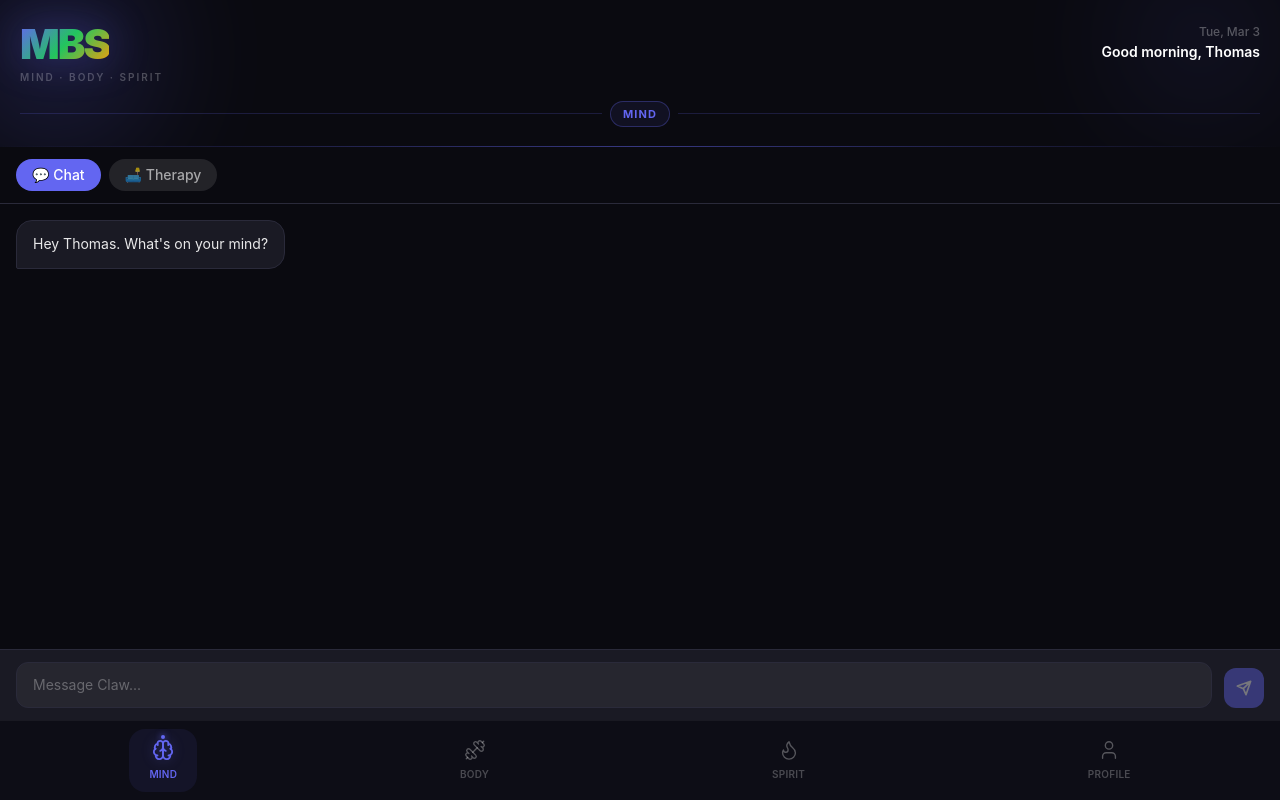
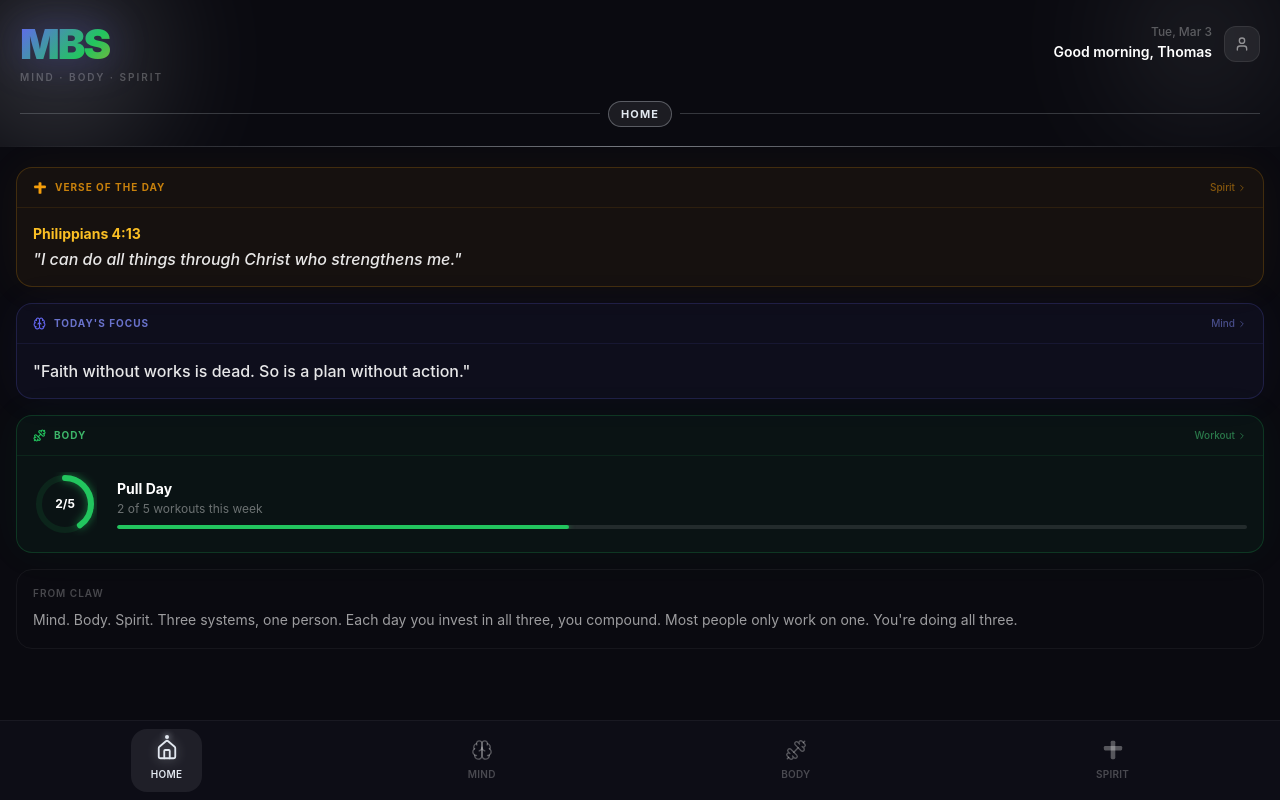
Before and after one commit to tomthornton/life-app, a Next.js app: page / in a window 1280 px wide. Built offline with nearby package versions, Linux system fonts and the light colour scheme.

Commit message:
feat: home tab, cross icon, profile in header, christian context

```diff
--- a/app/page.tsx
+++ b/app/page.tsx
@@ -1,6 +1,7 @@
 'use client'
 
 import { useState, useEffect } from 'react'
+import HomeTab from '@/components/tabs/HomeTab'
 import MindTab from '@/components/tabs/MindTab'
 import BodyTab from '@/components/tabs/BodyTab'
 import SpiritTab from '@/components/tabs/SpiritTab'
@@ -8,10 +9,10 @@ import ProfileTab from '@/components/tabs/ProfileTab'
 import BottomNav from '@/components/BottomNav'
 import AppHeader from '@/components/AppHeader'
 
-export type Tab = 'mind' | 'body' | 'spirit' | 'profile'
+export type Tab = 'home' | 'mind' | 'body' | 'spirit' | 'profile'
 
 export default function Home() {
-  const [activeTab, setActiveTab] = useState<Tab>('mind')
+  const [activeTab, setActiveTab] = useState<Tab>('home')
   const [userName, setUserName] = useState('Thomas')
 
   useEffect(() => {
@@ -21,9 +22,14 @@ export default function Home() {
 
   return (
     <main className="fixed inset-0 flex flex-col bg-[#0a0a10] overflow-hidden">
-      <AppHeader activeTab={activeTab} userName={userName} />
+      <AppHeader
+        activeTab={activeTab}
+        userName={userName}
+        onProfilePress={() => setActiveTab('profile')}
+      />
 
       <div className="flex-1 overflow-y-auto no-scrollbar">
+        {activeTab === 'home'    && <HomeTab setActiveTab={setActiveTab} />}
         {activeTab === 'mind'    && <MindTab />}
         {activeTab === 'body'    && <BodyTab />}
         {activeTab === 'spirit'  && <SpiritTab />}
--- a/components/AppHeader.tsx
+++ b/components/AppHeader.tsx
@@ -1,8 +1,10 @@
 'use client'
 
+import { User } from 'lucide-react'
 import { Tab } from '@/app/page'
 
 const TAB_LABELS: Record<Tab, string> = {
+  home: 'Home',
   mind: 'Mind',
   body: 'Body',
   spirit: 'Spirit',
@@ -10,18 +12,21 @@ const TAB_LABELS: Record<Tab, string> = {
 }
 
 const TAB_COLORS: Record<Tab, string> = {
-  mind: '#6366f1',
-  body: '#22c55e',
-  spirit: '#f59e0b',
+  home:    '#e2e8f0',
+  mind:    '#6366f1',
+  body:    '#22c55e',
+  spirit:  '#f59e0b',
   profile: '#94a3b8',
 }
 
 export default function AppHeader({
   activeTab,
   userName,
+  onProfilePress,
 }: {
   activeTab: Tab
   userName: string
+  onProfilePress: () => void
 }) {
   const greeting = () => {
     const h = new Date().getHours()
@@ -51,13 +56,12 @@ export default function AppHeader({
       />
 
       <div className="relative px-5 pt-6 pb-5">
-        {/* Top row */}
+        {/* Top row: wordmark + greeting + profile */}
         <div className="flex items-start justify-between mb-4">
           {/* MBS Wordmark */}
           <div>
-            <div className="flex items-end gap-0.5 leading-none">
             <span
-                className="font-black tracking-tighter"
+              className="font-black tracking-tighter block"
               style={{
                 fontSize: '2.6rem',
                 lineHeight: 1,
@@ -70,27 +74,42 @@ export default function AppHeader({
             >
               MBS
             </span>
-            </div>
             <p className="text-[10px] font-semibold tracking-[0.2em] text-white/25 uppercase mt-1">
               Mind · Body · Spirit
             </p>
           </div>
 
-          {/* User + date */}
+          {/* Right: greeting + profile button */}
+          <div className="flex items-start gap-3">
             <div className="text-right">
               <p className="text-xs text-white/30 font-medium">
                 {new Date().toLocaleDateString('en-US', { weekday: 'short', month: 'short', day: 'numeric' })}
               </p>
-            <p className="text-sm font-semibold text-white mt-0.5">{greeting()}, {userName.split(' ')[0]}</p>
+              <p className="text-sm font-semibold text-white mt-0.5">
+                {greeting()}, {userName.split(' ')[0]}
+              </p>
+            </div>
+
+            {/* Profile button */}
+            <button
+              onClick={onProfilePress}
+              className="w-9 h-9 rounded-xl flex items-center justify-center transition-all duration-200 mt-0.5"
+              style={{
+                background: activeTab === 'profile' ? `${color}20` : 'rgba(255,255,255,0.07)',
+                border: `1px solid ${activeTab === 'profile' ? `${color}50` : 'rgba(255,255,255,0.08)'}`,
+              }}
+            >
+              <User
+                size={16}
+                style={{ color: activeTab === 'profile' ? color : 'rgba(255,255,255,0.5)' }}
+              />
+            </button>
           </div>
         </div>
 
         {/* Active tab pill */}
         <div className="flex items-center gap-2">
-          <div
-            className="h-px flex-1 opacity-20"
-            style={{ background: color }}
-          />
+          <div className="h-px flex-1 opacity-20" style={{ background: color }} />
           <span
             className="text-[11px] font-bold tracking-widest uppercase px-3 py-1 rounded-full border transition-all duration-500"
             style={{
@@ -101,10 +120,7 @@ export default function AppHeader({
           >
             {TAB_LABELS[activeTab]}
           </span>
-          <div
-            className="h-px flex-1 opacity-20"
-            style={{ background: color }}
-          />
+          <div className="h-px flex-1 opacity-20" style={{ background: color }} />
         </div>
       </div>
     </div>
--- a/components/BottomNav.tsx
+++ b/components/BottomNav.tsx
@@ -1,19 +1,83 @@
 'use client'
 
-import { Brain, Dumbbell, Flame, User } from 'lucide-react'
+import { Brain, Dumbbell, House } from 'lucide-react'
 import { Tab } from '@/app/page'
+import CrossIcon from '@/components/icons/CrossIcon'
 
 const tabs: {
   id: Tab
   label: string
-  Icon: React.ElementType
+  renderIcon: (active: boolean, color: string, glow: string) => React.ReactNode
   activeColor: string
   glowColor: string
 }[] = [
-  { id: 'mind',    label: 'Mind',    Icon: Brain,    activeColor: '#6366f1', glowColor: 'rgba(99,102,241,0.3)' },
-  { id: 'body',    label: 'Body',    Icon: Dumbbell, activeColor: '#22c55e', glowColor: 'rgba(34,197,94,0.3)' },
-  { id: 'spirit',  label: 'Spirit',  Icon: Flame,    activeColor: '#f59e0b', glowColor: 'rgba(245,158,11,0.3)' },
-  { id: 'profile', label: 'Profile', Icon: User,     activeColor: '#94a3b8', glowColor: 'rgba(148,163,184,0.3)' },
+  {
+    id: 'home',
+    label: 'Home',
+    renderIcon: (active, color, glow) => (
+      <House
+        size={22}
+        strokeWidth={active ? 2 : 1.5}
+        style={{
+          color: active ? color : 'rgba(255,255,255,0.3)',
+          filter: active ? `drop-shadow(0 0 6px ${glow})` : 'none',
+          transition: 'all 0.3s',
+        }}
+      />
+    ),
+    activeColor: '#e2e8f0',
+    glowColor: 'rgba(226,232,240,0.4)',
+  },
+  {
+    id: 'mind',
+    label: 'Mind',
+    renderIcon: (active, color, glow) => (
+      <Brain
+        size={22}
+        strokeWidth={active ? 2 : 1.5}
+        style={{
+          color: active ? color : 'rgba(255,255,255,0.3)',
+          filter: active ? `drop-shadow(0 0 6px ${glow})` : 'none',
+          transition: 'all 0.3s',
+        }}
+      />
+    ),
+    activeColor: '#6366f1',
+    glowColor: 'rgba(99,102,241,0.4)',
+  },
+  {
+    id: 'body',
+    label: 'Body',
+    renderIcon: (active, color, glow) => (
+      <Dumbbell
+        size={22}
+        strokeWidth={active ? 2 : 1.5}
+        style={{
+          color: active ? color : 'rgba(255,255,255,0.3)',
+          filter: active ? `drop-shadow(0 0 6px ${glow})` : 'none',
+          transition: 'all 0.3s',
+        }}
+      />
+    ),
+    activeColor: '#22c55e',
+    glowColor: 'rgba(34,197,94,0.4)',
+  },
+  {
+    id: 'spirit',
+    label: 'Spirit',
+    renderIcon: (active, color, glow) => (
+      <CrossIcon
+        size={22}
+        color={active ? color : 'rgba(255,255,255,0.3)'}
+        style={{
+          filter: active ? `drop-shadow(0 0 6px ${glow})` : 'none',
+          transition: 'all 0.3s',
+        }}
+      />
+    ),
+    activeColor: '#f59e0b',
+    glowColor: 'rgba(245,158,11,0.4)',
+  },
 ]
 
 export default function BottomNav({
@@ -26,36 +90,22 @@ export default function BottomNav({
   return (
     <nav className="safe-bottom bg-[#0d0d16] border-t border-white/5">
       <div className="flex items-center justify-around px-2 py-2">
-        {tabs.map(({ id, label, Icon, activeColor, glowColor }) => {
+        {tabs.map(({ id, label, renderIcon, activeColor, glowColor }) => {
           const isActive = activeTab === id
           return (
             <button
               key={id}
               onClick={() => setActiveTab(id)}
               className="relative flex flex-col items-center gap-1.5 px-5 py-2.5 rounded-2xl transition-all duration-300"
-              style={
-                isActive
-                  ? { background: `${activeColor}15` }
-                  : {}
-              }
+              style={isActive ? { background: `${activeColor}15` } : {}}
             >
-              {/* Active indicator dot */}
               {isActive && (
                 <span
                   className="absolute top-1.5 w-1 h-1 rounded-full"
                   style={{ background: activeColor, boxShadow: `0 0 6px ${activeColor}` }}
                 />
               )}
-
-              <Icon
-                size={22}
-                strokeWidth={isActive ? 2 : 1.5}
-                style={{
-                  color: isActive ? activeColor : 'rgba(255,255,255,0.3)',
-                  filter: isActive ? `drop-shadow(0 0 6px ${glowColor})` : 'none',
-                  transition: 'all 0.3s',
-                }}
-              />
+              {renderIcon(isActive, activeColor, glowColor)}
               <span
                 className="text-[10px] font-semibold tracking-wide transition-all duration-300"
                 style={{ color: isActive ? activeColor : 'rgba(255,255,255,0.25)' }}
--- /dev/null
+++ b/components/icons/CrossIcon.tsx
@@ -0,0 +1,26 @@
+export default function CrossIcon({
+  size = 22,
+  color = 'currentColor',
+  strokeWidth = 1.5,
+  style,
+}: {
+  size?: number
+  color?: string
+  strokeWidth?: number
+  style?: React.CSSProperties
+}) {
+  return (
+    <svg
+      width={size}
+      height={size}
+      viewBox="0 0 24 24"
+      fill="none"
+      style={style}
+    >
+      {/* Vertical beam */}
+      <rect x="9.5" y="2" width="5" height="20" rx="1.5" fill={color} />
+      {/* Horizontal beam */}
+      <rect x="2" y="7.5" width="20" height="5" rx="1.5" fill={color} />
+    </svg>
+  )
+}
--- /dev/null
+++ b/components/tabs/HomeTab.tsx
@@ -0,0 +1,163 @@
+'use client'
+
+import { Tab } from '@/app/page'
+import CrossIcon from '@/components/icons/CrossIcon'
+import { Brain, Dumbbell, ChevronRight } from 'lucide-react'
+
+const VERSE = {
+  reference: 'Philippians 4:13',
+  text: 'I can do all things through Christ who strengthens me.',
+}
+
+const QUOTES = [
+  "You don't have to feel ready. You just have to start.",
+  "Discipline is choosing between what you want now and what you want most.",
+  "The version of you that you're building — he's worth the work.",
+  "Faith without works is dead. So is a plan without action.",
+  "Small steps taken consistently beat giant leaps taken once.",
+  "You were made for more than you're currently settling for.",
+  "The hard days are the ones that build the person.",
+]
+
+const WORKOUT_TODAY = (() => {
+  const days = ['Rest', 'Push Day', 'Pull Day', 'Rest', 'Leg Day', 'Push + Core', 'Pull + Cardio']
+  const d = new Date().getDay() // 0=Sun
+  return days[d]
+})()
+
+const WORKOUT_WEEK_DONE = 2 // placeholder — will come from DB
+const WORKOUT_WEEK_TOTAL = 5
+
+const QUOTE = QUOTES[new Date().getDate() % QUOTES.length]
+
+export default function HomeTab({ setActiveTab }: { setActiveTab: (t: Tab) => void }) {
+  const isRestDay = WORKOUT_TODAY === 'Rest'
+
+  return (
+    <div className="px-4 py-5 space-y-4">
+
+      {/* Daily verse — Spirit */}
+      <div
+        className="rounded-2xl overflow-hidden border border-amber-500/20 bg-amber-500/5"
+        style={{ boxShadow: '0 0 40px rgba(245,158,11,0.05)' }}
+      >
+        <div className="px-4 py-3 border-b border-amber-500/10 flex items-center justify-between">
+          <div className="flex items-center gap-2">
+            <CrossIcon size={14} color="#f59e0b" />
+            <span className="text-[10px] font-bold tracking-widest uppercase text-amber-500/80">
+              Verse of the Day
+            </span>
+          </div>
+          <button
+            onClick={() => setActiveTab('spirit')}
+            className="flex items-center gap-0.5 text-[10px] text-amber-500/50 font-medium"
+          >
+            Spirit <ChevronRight size={10} />
+          </button>
+        </div>
+        <div className="px-4 py-4">
+          <p className="text-sm font-bold text-amber-400 mb-1">{VERSE.reference}</p>
+          <p className="text-base text-white/90 font-medium leading-snug italic">
+            "{VERSE.text}"
+          </p>
+        </div>
+      </div>
+
+      {/* Motivational quote — Mind */}
+      <div
+        className="rounded-2xl overflow-hidden border border-indigo-500/20 bg-indigo-500/5"
+        style={{ boxShadow: '0 0 40px rgba(99,102,241,0.05)' }}
+      >
+        <div className="px-4 py-3 border-b border-indigo-500/10 flex items-center justify-between">
+          <div className="flex items-center gap-2">
+            <Brain size={13} color="#6366f1" strokeWidth={2} />
+            <span className="text-[10px] font-bold tracking-widest uppercase text-indigo-400/80">
+              Today's Focus
+            </span>
+          </div>
+          <button
+            onClick={() => setActiveTab('mind')}
+            className="flex items-center gap-0.5 text-[10px] text-indigo-400/50 font-medium"
+          >
+            Mind <ChevronRight size={10} />
+          </button>
+        </div>
+        <div className="px-4 py-4">
+          <p className="text-base text-white/90 font-medium leading-snug">
+            "{QUOTE}"
+          </p>
+        </div>
+      </div>
+
+      {/* Body snapshot */}
+      <div
+        className="rounded-2xl overflow-hidden border border-green-500/20 bg-green-500/5"
+        style={{ boxShadow: '0 0 40px rgba(34,197,94,0.05)' }}
+      >
+        <div className="px-4 py-3 border-b border-green-500/10 flex items-center justify-between">
+          <div className="flex items-center gap-2">
+            <Dumbbell size={13} color="#22c55e" strokeWidth={2} />
+            <span className="text-[10px] font-bold tracking-widest uppercase text-green-400/80">
+              Body
+            </span>
+          </div>
+          <button
+            onClick={() => setActiveTab('body')}
+            className="flex items-center gap-0.5 text-[10px] text-green-400/50 font-medium"
+          >
+            Workout <ChevronRight size={10} />
+          </button>
+        </div>
+        <div className="px-4 py-4 flex items-center gap-5">
+          {/* Ring */}
+          <div className="relative w-16 h-16 flex-shrink-0">
+            <svg width="64" height="64" viewBox="0 0 64 64" className="-rotate-90">
+              <circle cx="32" cy="32" r="26" fill="none" stroke="rgba(34,197,94,0.1)" strokeWidth="6" />
+              <circle
+                cx="32" cy="32" r="26"
+                fill="none"
+                stroke="#22c55e"
+                strokeWidth="6"
+                strokeLinecap="round"
+                strokeDasharray={`${2 * Math.PI * 26}`}
+                strokeDashoffset={`${2 * Math.PI * 26 * (1 - WORKOUT_WEEK_DONE / WORKOUT_WEEK_TOTAL)}`}
+                style={{ filter: 'drop-shadow(0 0 4px rgba(34,197,94,0.6))' }}
+              />
+            </svg>
+            <div className="absolute inset-0 flex items-center justify-center">
+              <span className="text-xs font-bold text-white">{WORKOUT_WEEK_DONE}/{WORKOUT_WEEK_TOTAL}</span>
+            </div>
+          </div>
+
+          <div className="flex-1">
+            <p className="text-white font-bold text-sm">
+              {isRestDay ? 'Rest Day 😴' : WORKOUT_TODAY}
+            </p>
+            <p className="text-white/40 text-xs mt-0.5">
+              {isRestDay
+                ? 'Recovery is part of the process.'
+                : `${WORKOUT_WEEK_DONE} of ${WORKOUT_WEEK_TOTAL} workouts this week`}
+            </p>
+            {!isRestDay && (
+              <div className="mt-2 h-1 bg-white/10 rounded-full overflow-hidden w-full">
+                <div
+                  className="h-full bg-green-500 rounded-full"
+                  style={{ width: `${(WORKOUT_WEEK_DONE / WORKOUT_WEEK_TOTAL) * 100}%`, boxShadow: '0 0 6px rgba(34,197,94,0.6)' }}
+                />
+              </div>
+            )}
+          </div>
+        </div>
+      </div>
+
+      {/* Daily nudge from Claw */}
+      <div className="rounded-2xl border border-white/5 bg-white/3 px-4 py-4">
+        <p className="text-[10px] text-white/25 uppercase tracking-widest font-semibold mb-2">From Claw</p>
+        <p className="text-sm text-white/60 leading-relaxed">
+          Mind. Body. Spirit. Three systems, one person. Each day you invest in all three, you compound. Most people only work on one. You're doing all three.
+        </p>
+      </div>
+
+    </div>
+  )
+}
```
Lines whose indentation alone changed are shown as unchanged.
